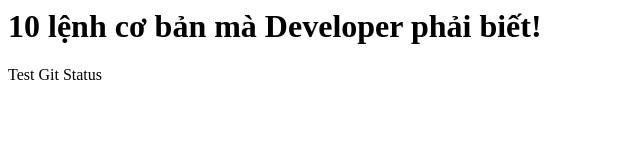
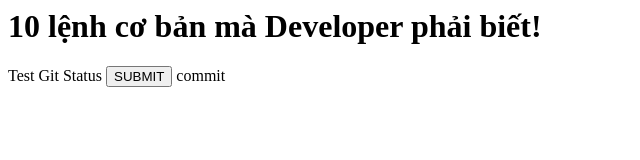
Before and after one commit to Ngocan2006/CTF-Practice, a plain HTML site: page index.html in a window 1280 px wide. Shown: the whole page, without its empty margins (0-640 px from the left). Drawn offline with Linux system fonts and the light colour scheme.

Commit message:
add index.html

```diff
--- a/index.html
+++ b/index.html
@@ -7,5 +7,6 @@
 <body>
     <h1> 10 lệnh cơ bản mà Developer phải biết!</h1>
     <span>Test Git Status</span>
+    <button>SUBMIT</button>
 </body>
-</html>
+</html> commit
```
Also changed, not shown: index.css (added).
